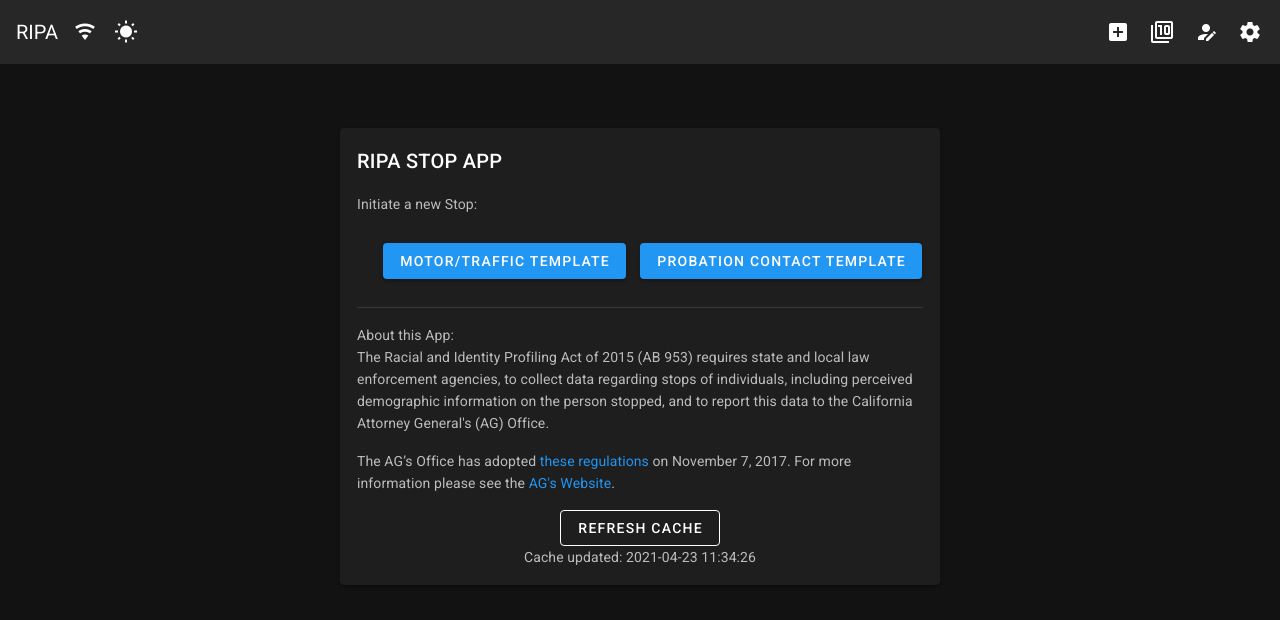
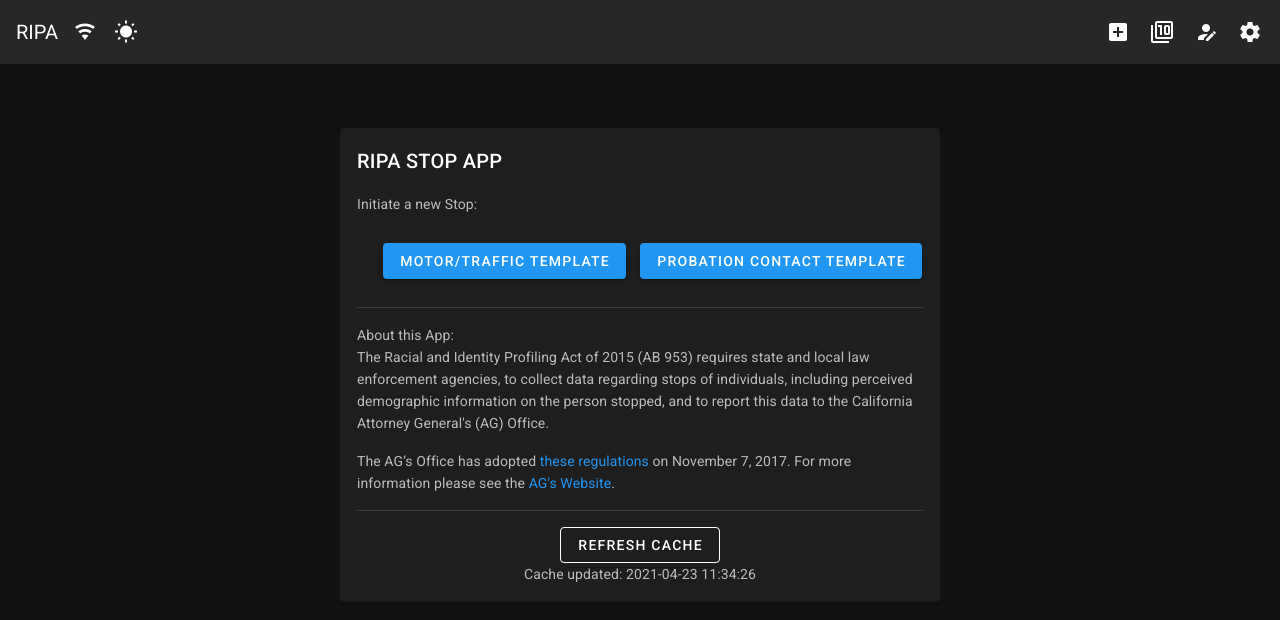
Before and after one commit to SanDiegoCountySheriff/Cal-RIPA, a Vue app in the folder UI/: page / in a window 1280 px wide. Shown: the top 620 px of the page. Built offline with nearby package versions, Linux system fonts and the light colour scheme.

Commit message:
add divider

```diff
--- a/UI/src/components/molecules/RipaIntro.vue
+++ b/UI/src/components/molecules/RipaIntro.vue
@@ -35,7 +35,8 @@
         on November 7, 2017. For more information please see the
         <a href="https://oag.ca.gov/ab953/regulations">AG's Website</a>.
       </p>
-      <div class="tw-text-center">
+      <v-divider></v-divider>
+      <div class="tw-text-center tw-mt-4">
         <v-btn outlined>Refresh Cache</v-btn>
         <div><span>Cache updated: 2021-04-23 11:34:26</span></div>
       </div>
```
